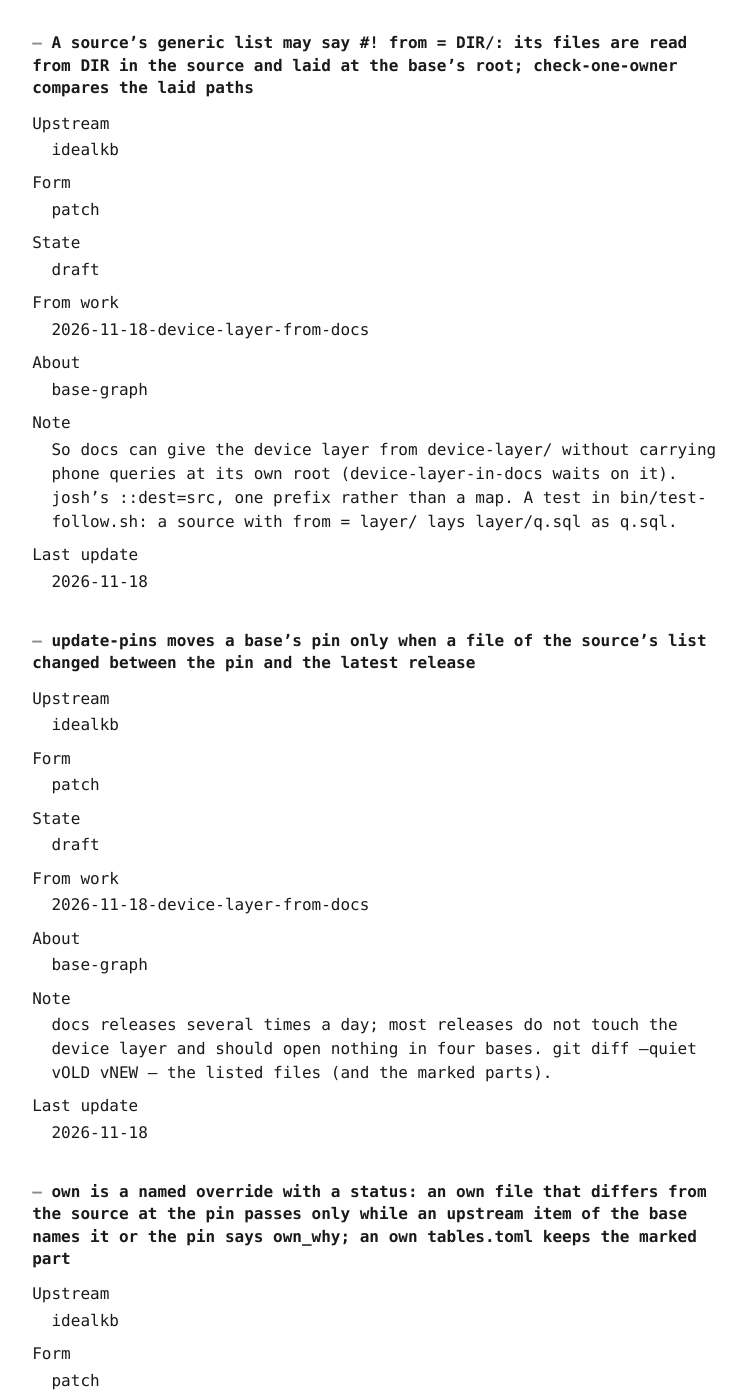
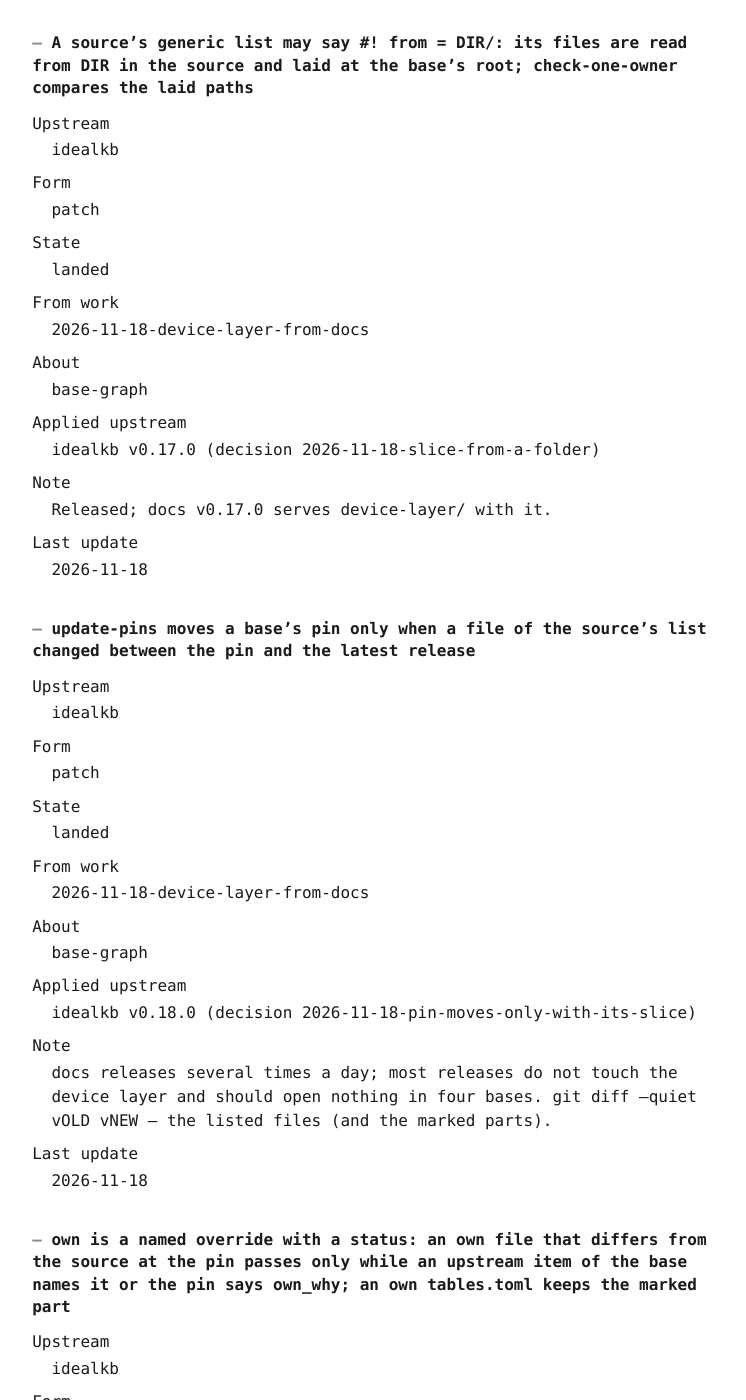
Before and after one commit to linux-phone-oco/docs, a Jekyll site: the page built from docs/upstream_items.md, in a window 1280 px wide and 1400 px high, scrolled down 12250 px. Shown: the whole window, without its empty margins (261-1007 px from the left). Built offline with Jekyll 4.4.1, drawn with Linux system fonts in a browser that asks for light colours; our own code applies the rules of GitHub Pages for plain Markdown files; some of the changed text lies outside the part shown.

Commit message:
docs: the four idealkb upstream items are landed (v0.17.0-v0.19.0) (#516)
Co-Authored-By: Claude Opus 5.5 <noreply@anthropic.com>

Landed-by: orchestration.a682c2

```diff
--- a/docs/upstream_items.md
+++ b/docs/upstream_items.md
@@ -558,7 +558,7 @@ Form
 : patch
 
 State
-: draft
+: landed
 
 From work
 : 2026-11-18-device-layer-from-docs
@@ -566,8 +566,11 @@ From work
 About
 : base-graph
 
+Applied upstream
+: idealkb v0.17.0 (decision 2026-11-18-slice-from-a-folder)
+
 Note
-: So docs can give the device layer from device-layer/ without carrying phone queries at its own root (device-layer-in-docs waits on it). josh's ::dest=src, one prefix rather than a map. A test in bin/test-follow.sh: a source with from = layer/ lays layer/q.sql as q.sql.
+: Released; docs v0.17.0 serves device-layer/ with it.
 
 Last update
 : 2026-11-18
@@ -583,13 +586,16 @@ Form
 : patch
 
 State
-: draft
+: landed
 
 From work
 : 2026-11-18-device-layer-from-docs
 
 About
 : base-graph
+
+Applied upstream
+: idealkb v0.18.0 (decision 2026-11-18-pin-moves-only-with-its-slice)
 
 Note
 : docs releases several times a day; most releases do not touch the device layer and should open nothing in four bases. git diff --quiet vOLD vNEW -- the listed files (and the marked parts).
@@ -608,13 +614,16 @@ Form
 : patch
 
 State
-: draft
+: landed
 
 From work
 : 2026-11-18-device-layer-from-docs
 
 About
 : base-graph
+
+Applied upstream
+: idealkb v0.19.0 (decision 2026-11-18-own-says-why; [why] in the pin file, bin/check-own.sh)
 
 Note
 : Measured: docs' 6 own statements differ, decision.sql lacks --supersedes/--amends/--scope/--tracked-by since 0.14.0, no item names them; each device base's own tables.toml lacks 101 lines of 0.16.0's part (the known gap tables-own-drift). Yocto Upstream-Status and DEP-3 Forwarded, failing rather than warning (9.4% forwarded where it only warns). graph-drift.sh own-behind and own-part are the test.
@@ -633,7 +642,7 @@ Form
 : patch
 
 State
-: draft
+: landed
 
 From work
 : 2026-11-18-device-layer-from-docs
@@ -641,8 +650,11 @@ From work
 About
 : base-graph
 
+Applied upstream
+: idealkb v0.19.0 (decision 2026-11-18-exit3-sends-up; bin/send-up.sh)
+
 Note
-: Today exit 3 leaves a PR in the base for a person and nothing reaches the source; copybara's CHANGE_REQUEST is the model. The base's PR still lands the source's version; the change travels up as its own PR.
+: Not run live yet: no base differs (idealkb backlog exit3-sends-up-live).
 
 Last update
 : 2026-11-18
```
Also changed, not shown: data/upstream_items.json (+4 -4 lines).
